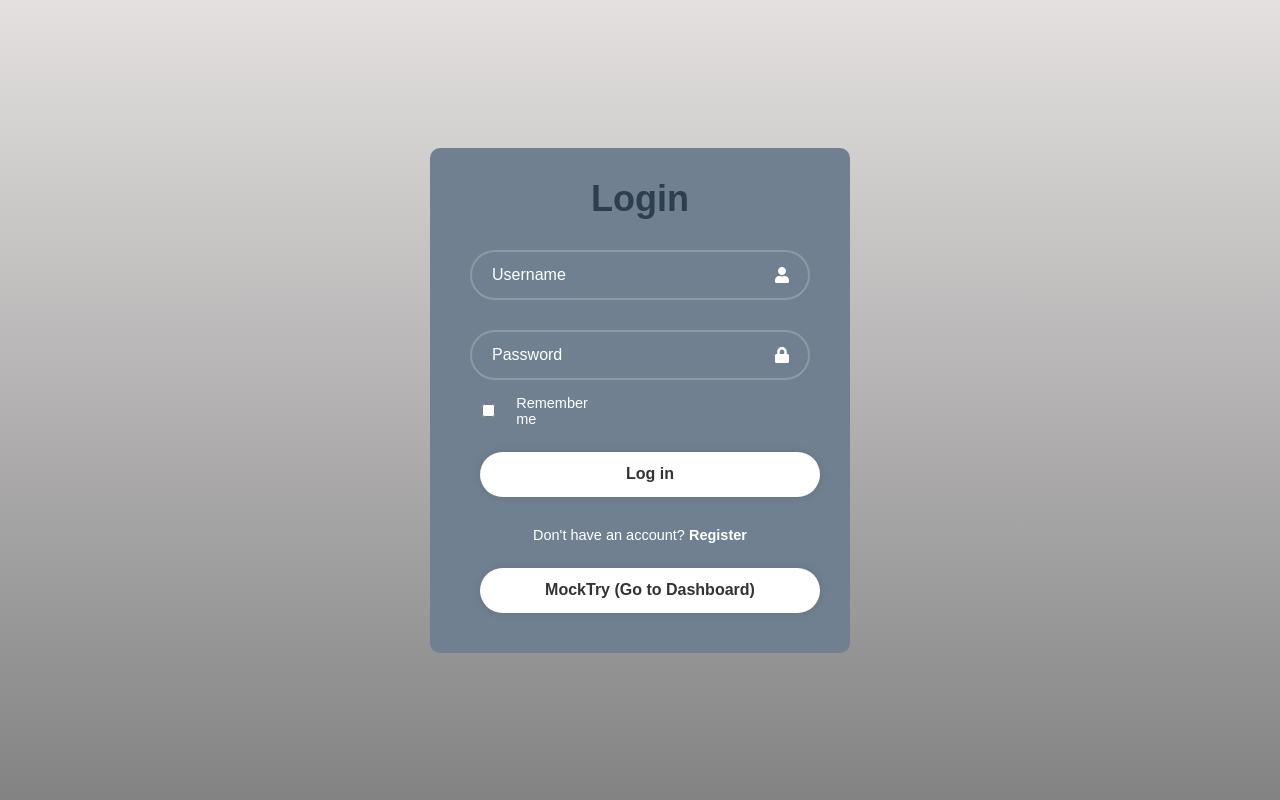
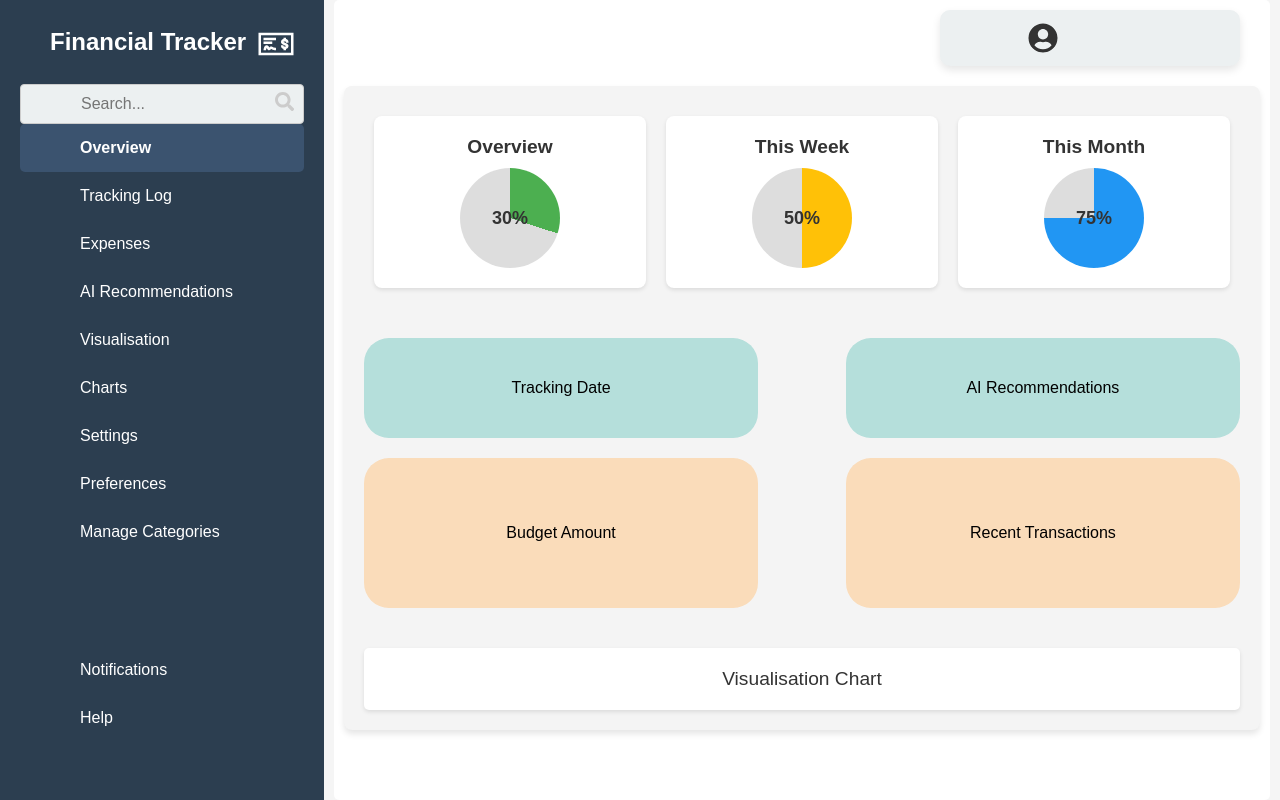
Before and after one commit to aliva2/Financial-Tracker-Frontend, a React (Create React App) app: page /dashboard in a window 1280 px wide. Before the commit this address led to /. Built offline with nearby package versions, Linux system fonts and the light colour scheme; no server answers.

Commit message:
Simplify the logic of the authentication for the mockButton at the login from.
Don't forget to fix it after connection with the backend

```diff
--- a/src/App.js
+++ b/src/App.js
@@ -31,7 +31,8 @@ function App() {
                 />
                 <Route
                     path="/dashboard"
-                    element={isAuthenticated ? <Dashboard /> : <Navigate to="/" />}
+                    //DON'T FORGET TO FIX IT AFTER CONNECTION TO THE BACKEND
+                    element={ <Dashboard /> }
                 />
                 <Route
                     path="/settings"
--- a/src/Components/routes/AppRoutes.jsx
+++ b/src/Components/routes/AppRoutes.jsx
@@ -8,7 +8,7 @@ const AppRoutes = () => {
     <Router>
       <Routes>
         <Route path="/" element={<Home />} />
-        <Route path="/Dashboard/*" element={<Dashboard />} /> {/* Nested Routes */}
+        <Route path="/dashboard/*" element={<Dashboard />} /> {/* Nested Routes */}
         <Route path="*" element={<NotFound />} /> {/* Catch-all for 404 */}
       </Routes>
     </Router>
```
